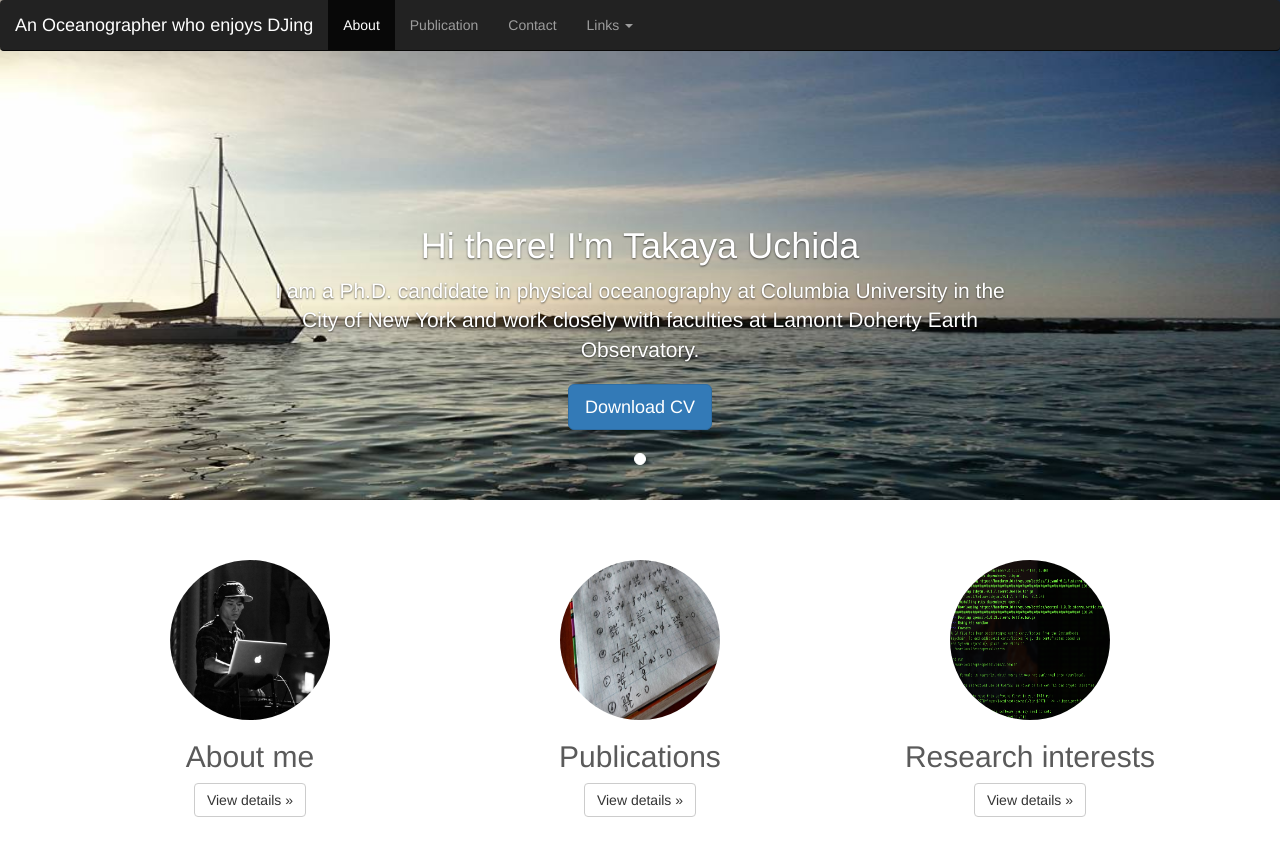
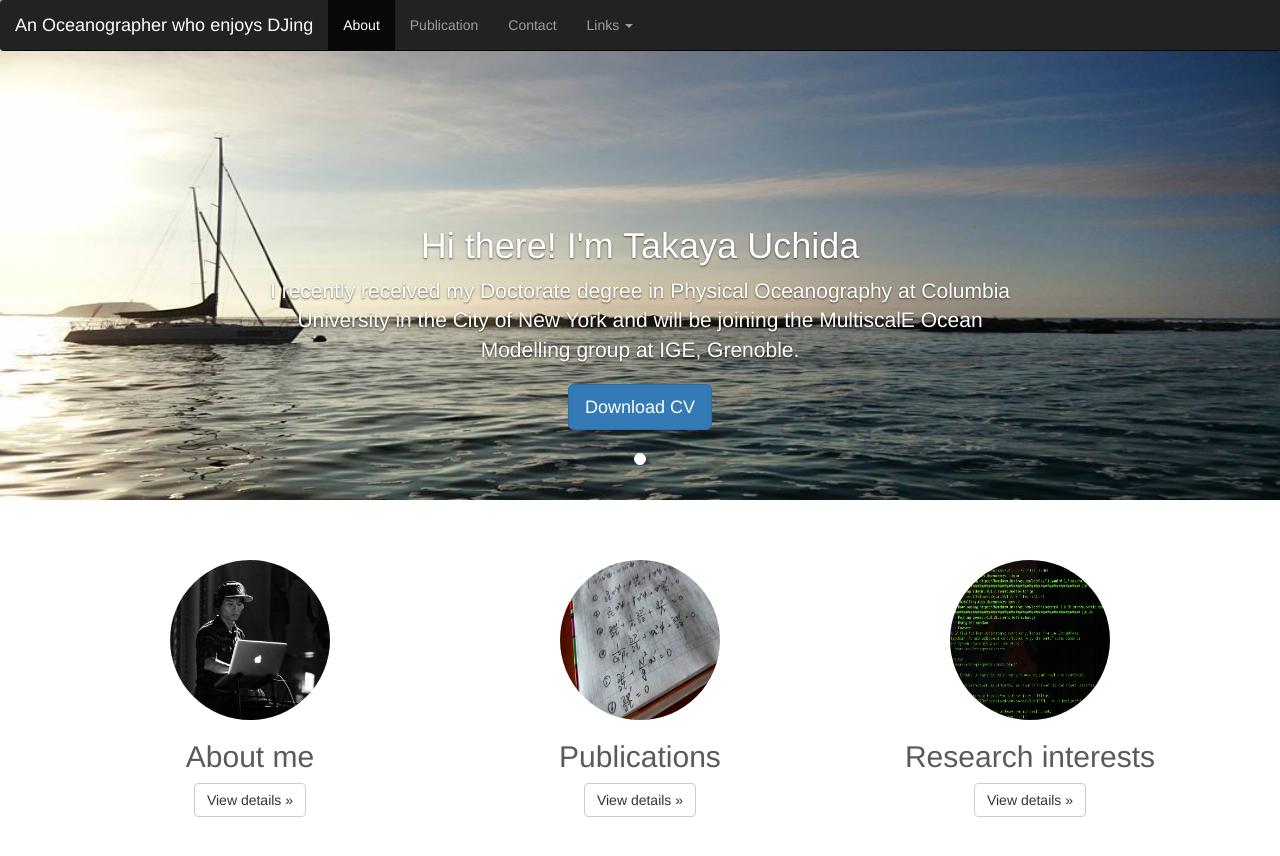
Before and after one commit to roxyboy/roxyboy.github.io, a Jekyll site: the page built from index.html, in a window 1280 px wide and 900 px high. Shown: the top 856 px of the window. Built offline with Jekyll 4.4.1, drawn with Linux system fonts in a browser that asks for light colours.

Commit message:
Update carousel.html

```diff
--- a/_includes/carousel.html
+++ b/_includes/carousel.html
@@ -12,7 +12,7 @@
           <div class="container">
             <div class="carousel-caption">
               <h1>Hi there! I'm Takaya Uchida</h1>
-              <p>I am a Ph.D. candidate in physical oceanography at Columbia University in the City of New York and work closely with faculties at Lamont Doherty Earth Observatory.</p>
+              <p>I recently received my Doctorate degree in Physical Oceanography at Columbia University in the City of New York and will be joining the MultiscalE Ocean Modelling group at IGE, Grenoble.</p>
               <p><a class="btn btn-lg btn-primary" href="../img/resume.pdf" role="button">Download CV</a></p>
             </div>
           </div>
```
